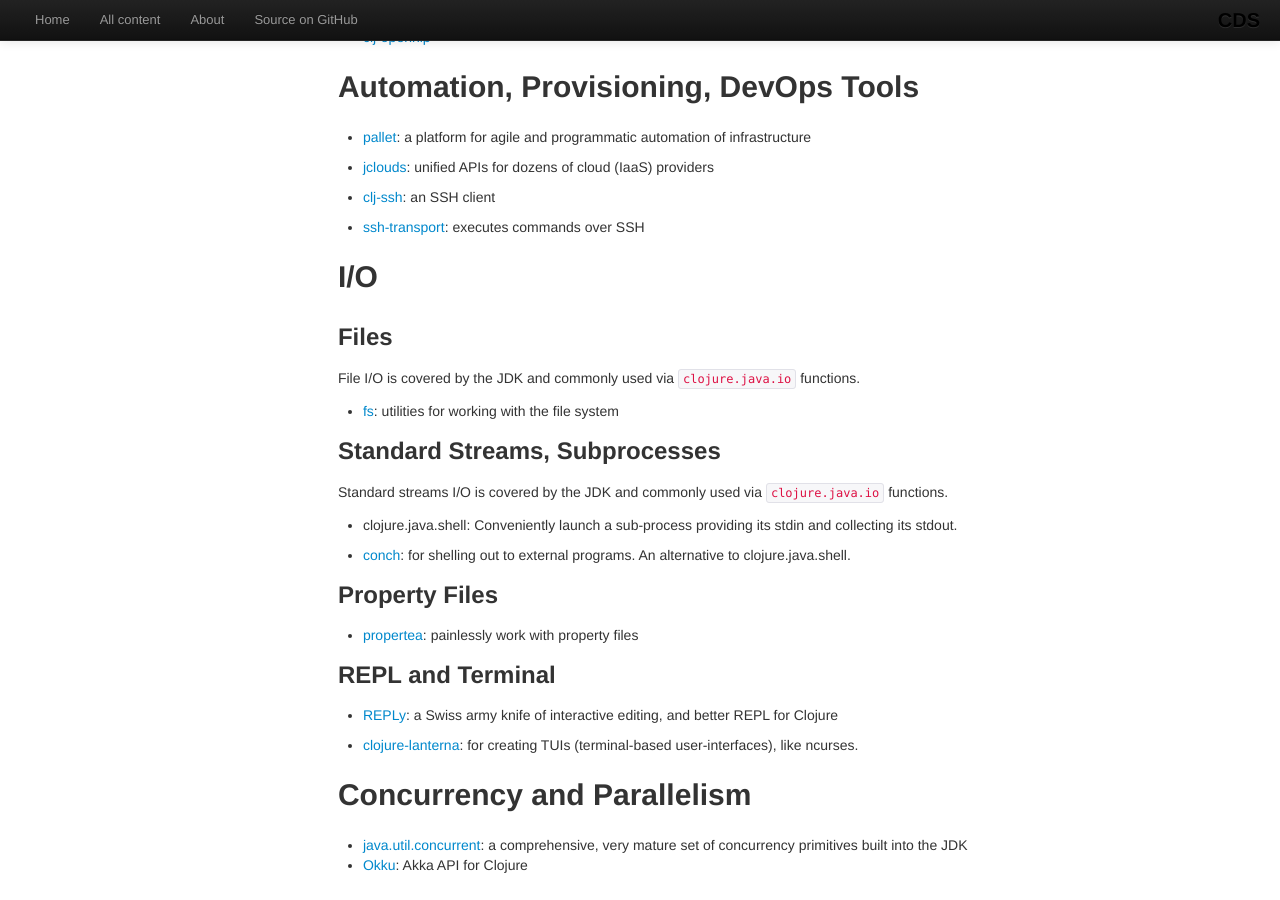
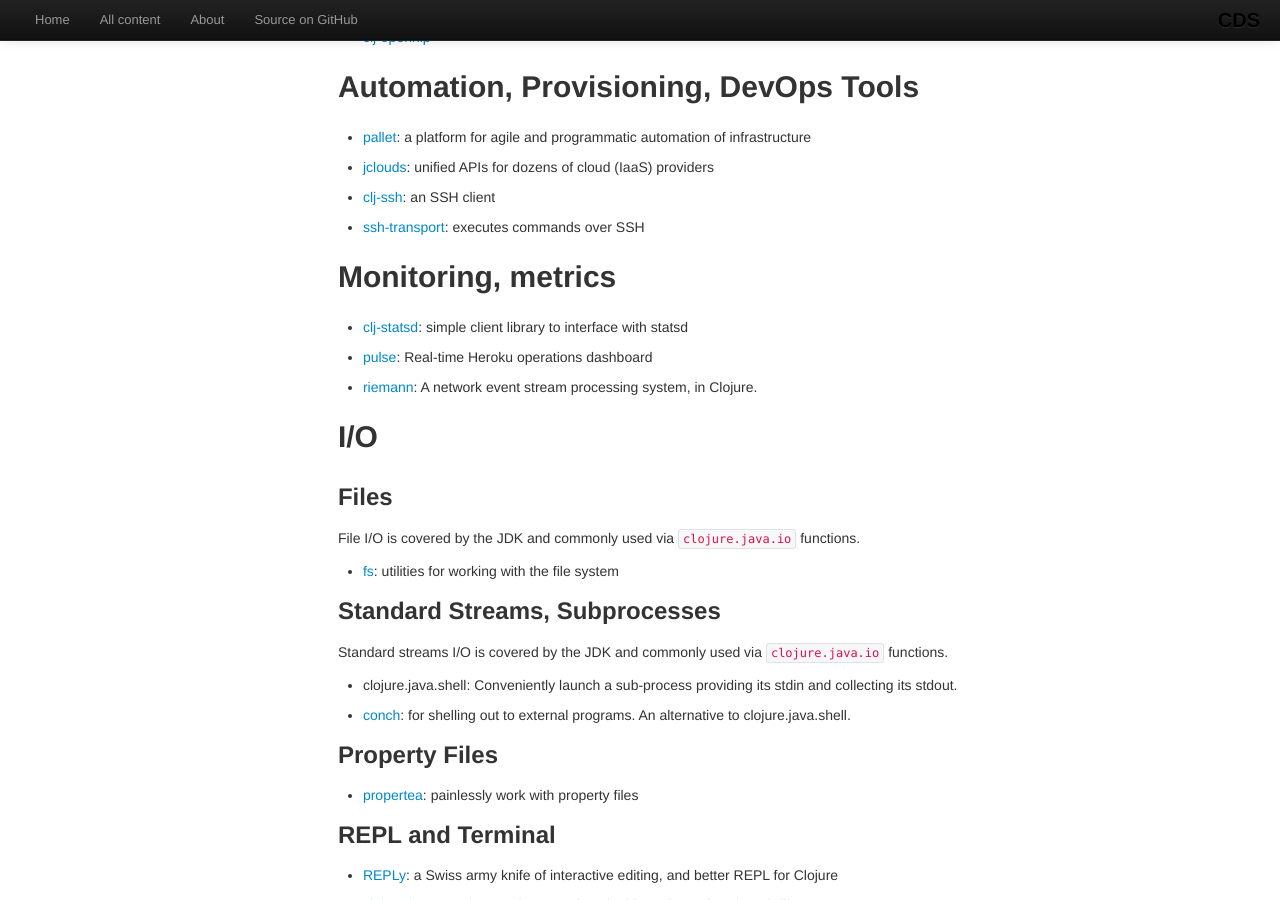
Before and after one commit to clojuredocs/guides, a Jekyll site: the page built from articles/ecosystem/libraries_directory.md, in a window 1280 px wide and 900 px high, scrolled down 5291 px. Built offline with Jekyll 4.4.1, drawn with Linux system fonts in a browser that asks for light colours; some web fonts are replaced; Markdown is read by kramdown in place of the engine named in the settings.

Commit message:
add monitoring section

```diff
--- a/articles/ecosystem/libraries_directory.md
+++ b/articles/ecosystem/libraries_directory.md
@@ -305,6 +305,14 @@
  * [ssh-transport](https://github.com/pallet/ssh-transport): executes commands over SSH
 
 
+## Monitoring, metrics
+
+ * [clj-statsd](https://github.com/pyr/clj-statsd): simple client library to interface with statsd
+
+ * [pulse](https://github.com/heroku/pulse): Real-time Heroku operations dashboard
+
+ * [riemann](https://github.com/aphyr/riemann): A network event stream processing system, in Clojure.
+
 
 ## I/O
 
```
